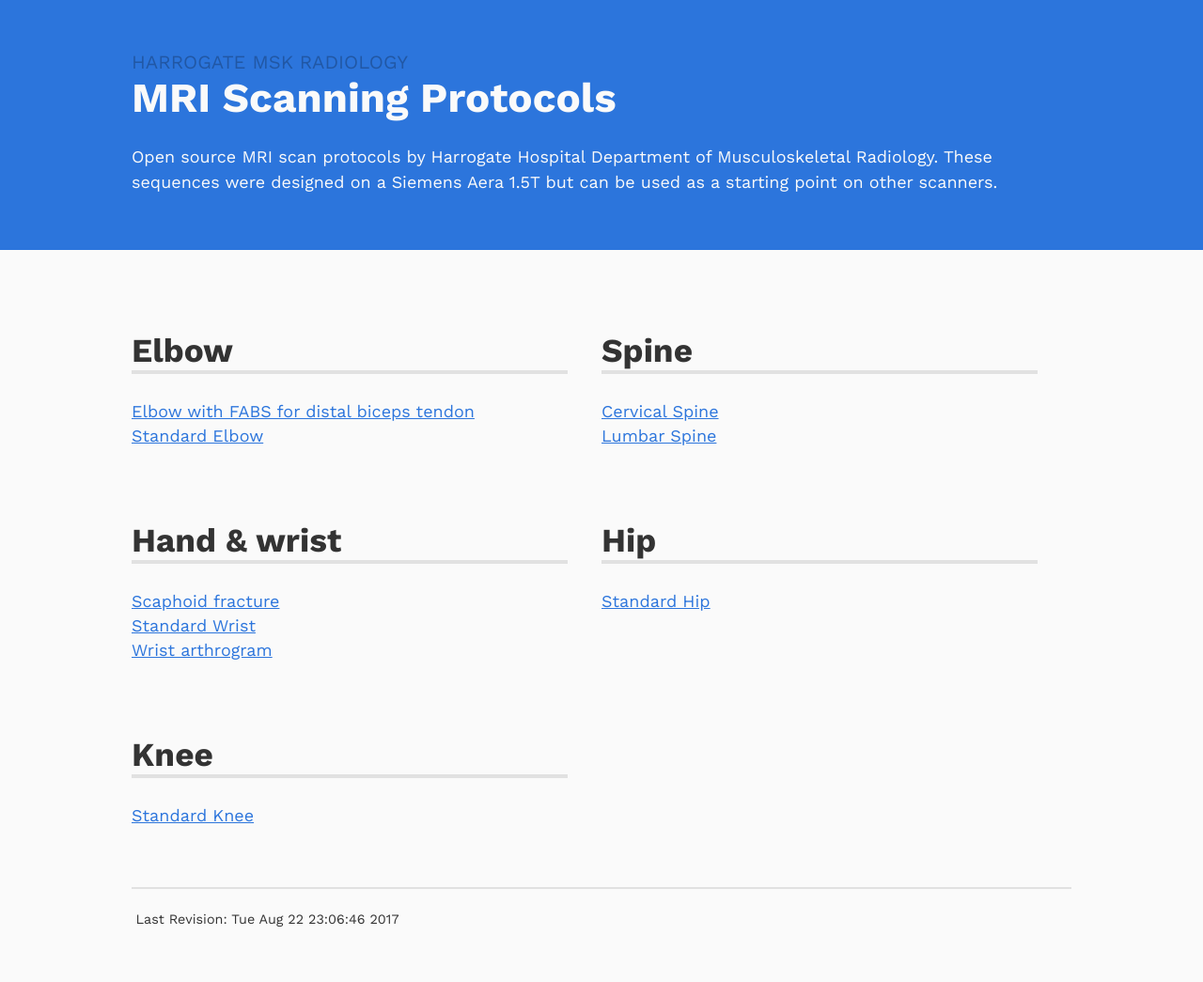
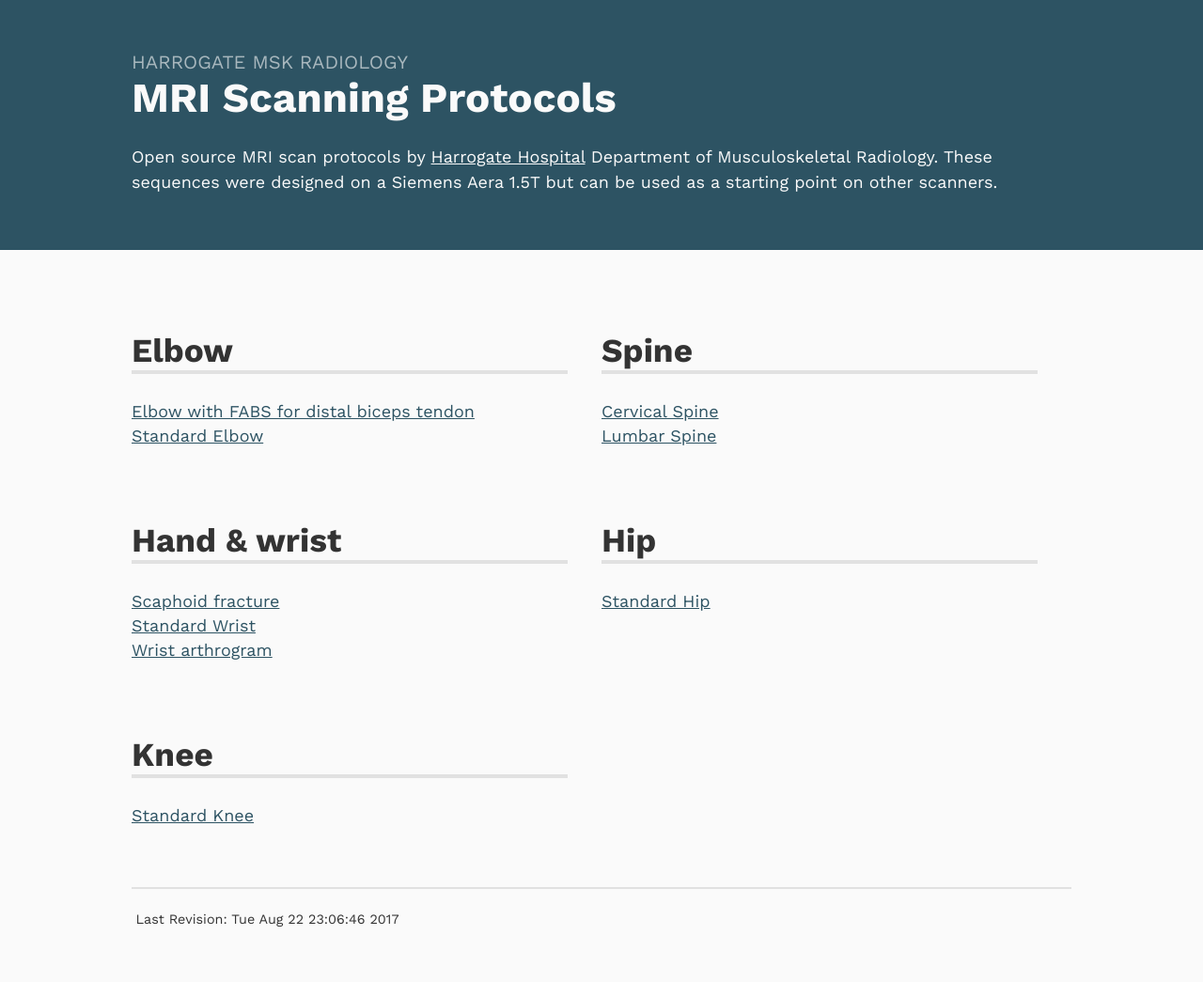
Before and after one commit to harrogatemsk/harrogatemsk.github.io, a Jekyll site: the page built from index.html, in a window 1280 px wide. Shown: the whole page at 94% size. Built offline with Jekyll 4.4.1, drawn with Linux system fonts in a browser that asks for light colours.

Commit message:
Update style.scss

```diff
--- a/assets/css/style.scss
+++ b/assets/css/style.scss
@@ -1,7 +1,7 @@
 ---
 ---
 
-$primary_color: #2C75DC;
+$primary_color: #2d5363;
 $header_text_color: #fafafa;
 
 html {font-size: 1.125em;}
@@ -54,7 +54,7 @@ a:hover { color: darken($primary_color, 20); text-decoration: none; }
 
 .leading {
 	font-size:  1.125em;
-	color: rgba(0,0,0,0.25);
+	opacity: 0.6;
 	font-weight: normal;
 	text-transform: uppercase;
 	margin-bottom: 0;
@@ -73,7 +73,7 @@ code {
 }
 
 #site-description {
-	color: rgba(0,0,0,0.5);
+	opacity: 0.75;
 	line-height: 1.5em;
 	max-width: 1000px;
 }
@@ -83,8 +83,9 @@ header {
         color: $header_text_color;
         width: 100%;
     }
-header a { color: $header_text_color; text-decoration: none; }
-header a:hover { color: darken($header_text_color, 25); text-decoration: underline; }
+header a { color: $header_text_color; text-decoration: underline; }
+header h1 a { text-decoration: none;}
+header a:hover { color: rgba($header_text_color, 0.75); text-decoration: underline; }
 @media screen and (max-width: 50em) {
 
 	header h1 {
```
